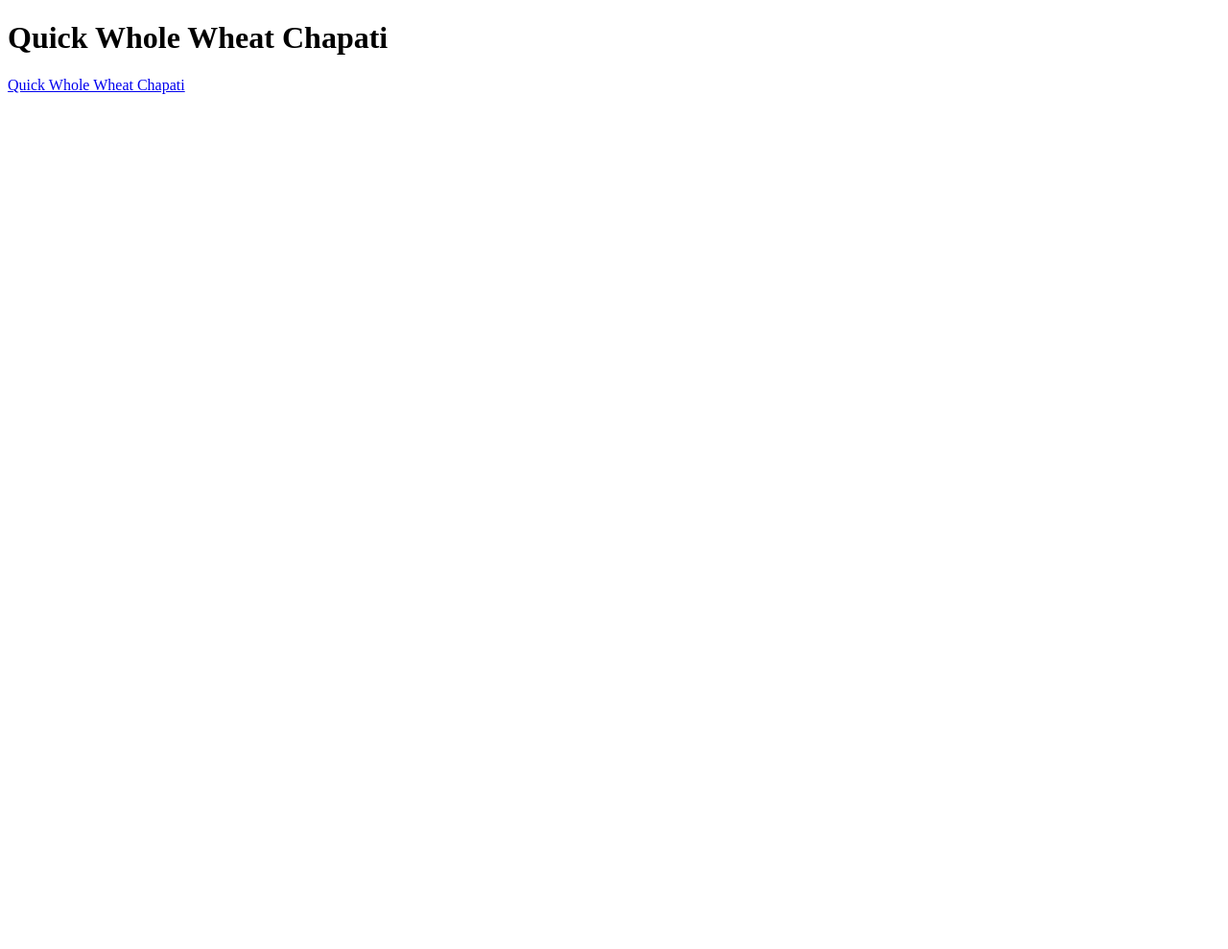
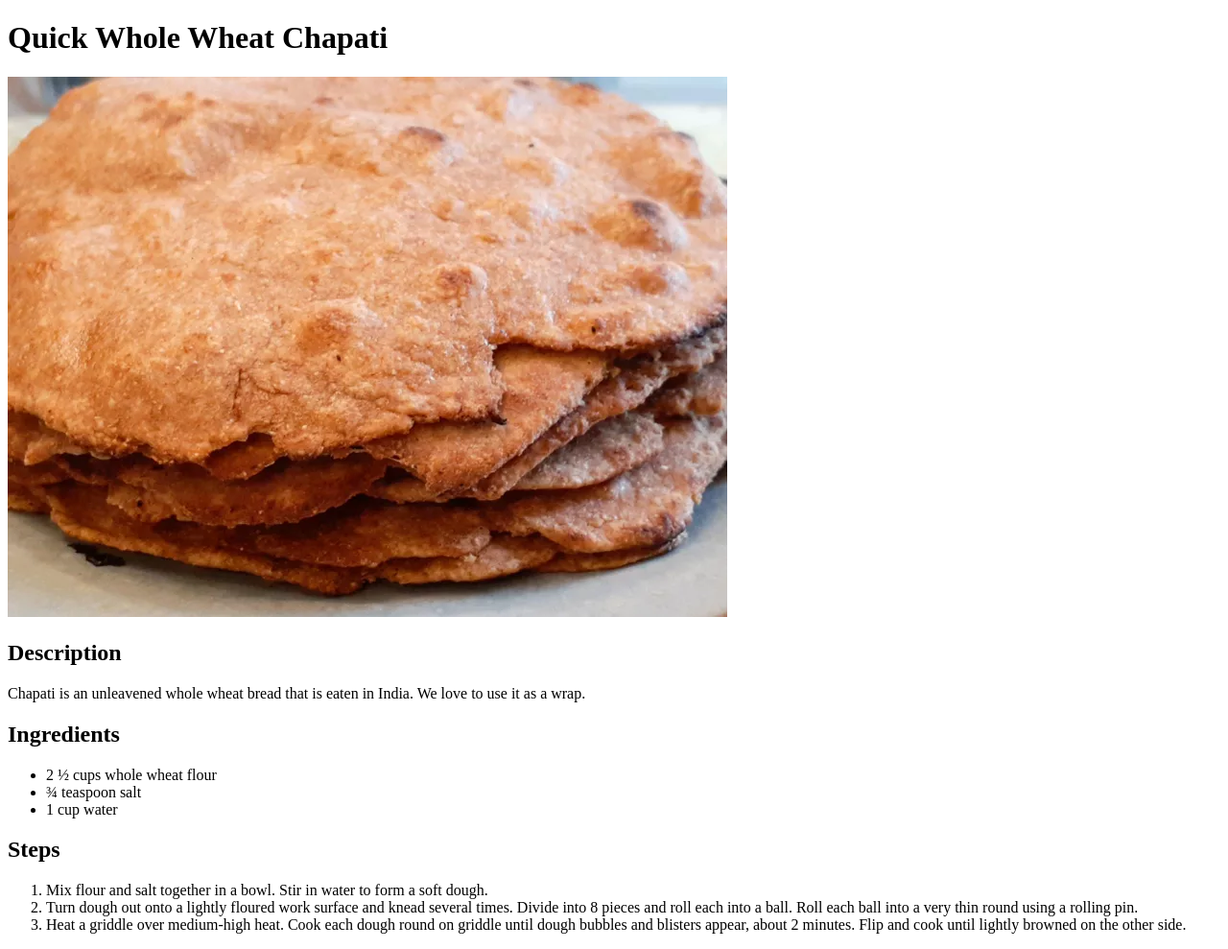
Before and after one commit to Ales851/odin-recipes, a plain HTML site: page whole-wheat-chapati.html in a window 1280 px wide. Shown: the whole page at 96% size. Before the commit the page ends 800 px from the top, so only its background shows below. Drawn offline with Linux system fonts and the light colour scheme.

Commit message:
Added content of whole-wheat-chapati.html

```diff
--- a/whole-wheat-chapati.html
+++ b/whole-wheat-chapati.html
@@ -8,6 +8,20 @@
 </head>
 <body>
     <h1>Quick Whole Wheat Chapati</h1>
-    <a href="https://www.allrecipes.com/recipe/233531/quick-whole-wheat-chapati/">Quick Whole Wheat Chapati</a>
+    <img src="recipes/whole-wheat-chapati.webp" alt="Whole wheat chapati picture">
+    <h2>Description</h2>
+    <p>Chapati is an unleavened whole wheat bread that is eaten in India. We love to use it as a wrap.</p>
+    <h2>Ingredients</h2>
+    <ul>
+        <li>2 ½ cups whole wheat flour</li>
+        <li>¾ teaspoon salt</li>
+        <li>1 cup water</li>
+    </ul>
+    <h2>Steps</h2>
+    <ol>
+        <li>Mix flour and salt together in a bowl. Stir in water to form a soft dough.</li>
+        <li>Turn dough out onto a lightly floured work surface and knead several times. Divide into 8 pieces and roll each into a ball. Roll each ball into a very thin round using a rolling pin.</li>
+        <li>Heat a griddle over medium-high heat. Cook each dough round on griddle until dough bubbles and blisters appear, about 2 minutes. Flip and cook until lightly browned on the other side.</li>
+    </ol>
 </body>
 </html>
```
Also changed, not shown: recipes/whole-wheat-chapati.webp (added).
